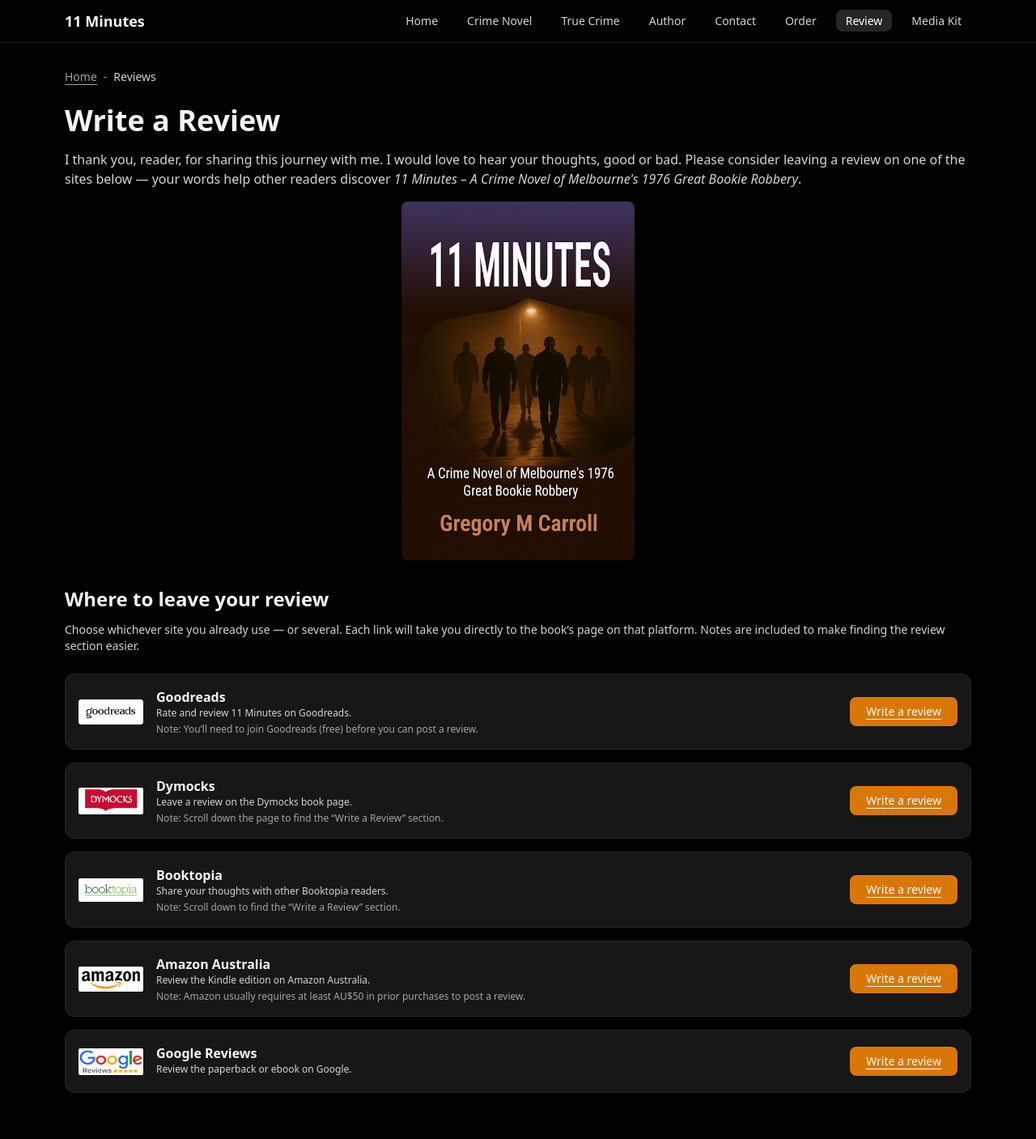
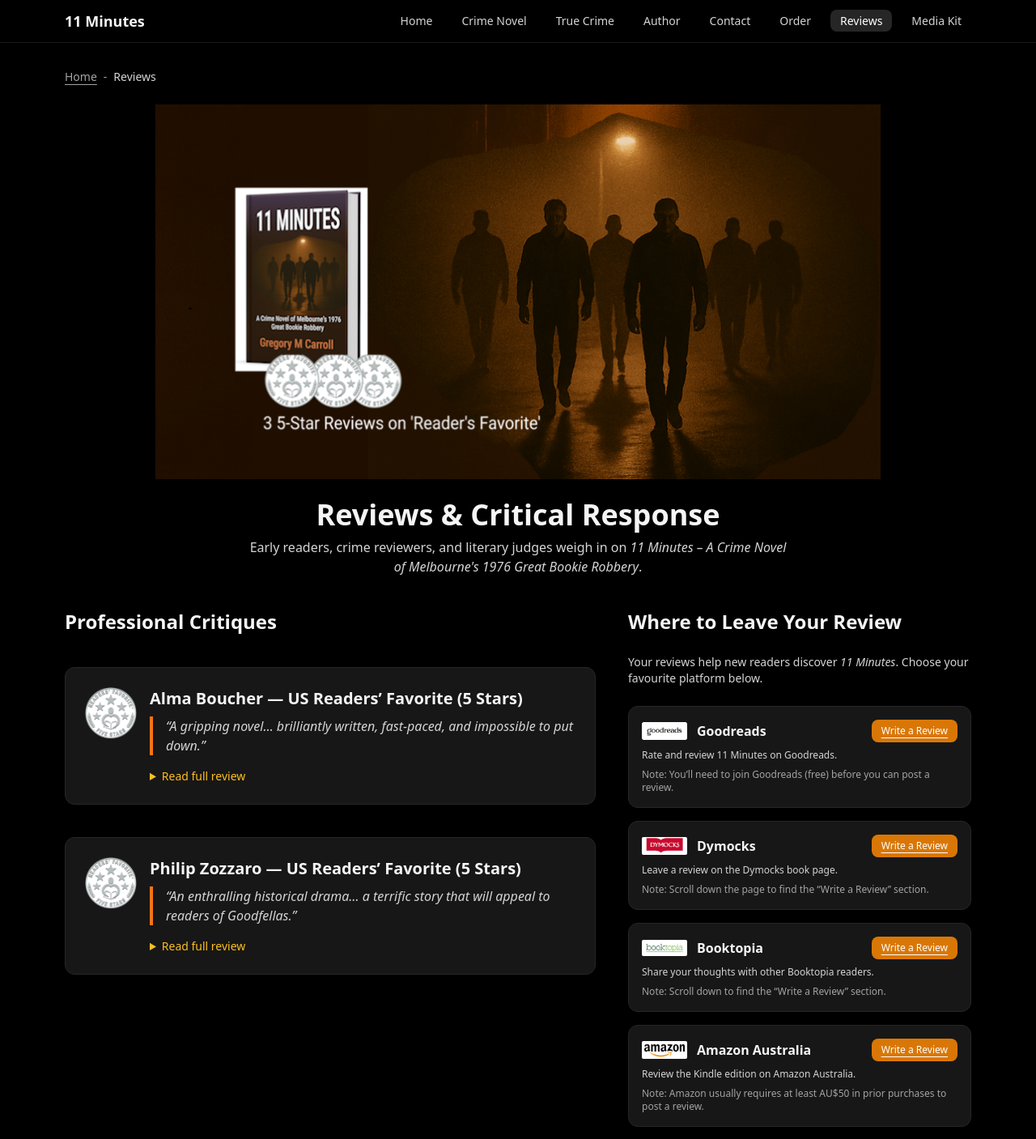
Before and after one commit to gcarroll1/author-site, a Next.js app: page /reviews in a window 1280 px wide. Shown: the top 1407 px of the page at 81% size. Before the commit the page ends 1382 px from the top, so only its background shows below. Built offline with nearby package versions, Linux system fonts and the light colour scheme.

Commit message:
revised Reviews page

```diff
--- a/app/reviews/page.tsx
+++ b/app/reviews/page.tsx
@@ -87,69 +87,193 @@
       />
 
     <article className="prose prose-invert max-w-none">
-        <h1 className="text-4xl font-extrabold text-orange-500 mb-4">
-          Write a Review
-        </h1>
 
-        <p className="text-neutral-300 mb-4">
-          I thank you, reader, for sharing this journey with me. I would love to
-          hear your thoughts, good or bad. Please consider leaving a review on
-          one of the sites below — your words help other readers discover{" "}
-          <em>11 Minutes – A Crime Novel of Melbourne&apos;s 1976 Great Bookie
-          Robbery</em>.
-        </p>
+      {/* HERO TEXT + BANNER */}
+      <div className="text-center mb-10">
 
-        {/* Book cover image */}
-        <div className="not-prose flex justify-center mb-8">
+        <div className="w-full flex justify-center mb-6">
           <img
-            src="/images/11_Minutes_ebook_cover_4w.jpg"
-            alt="11 Minutes A Crime Novel of Melbourne's 1976 Great Bookie Robbery - book cover"
-            className="w-72 h-auto rounded-lg shadow-lg"
+            src="/images/reviews-stars-banner.png"
+            alt="Five star reviews banner for 11 Minutes"
+            className="w-4/5 h-auto mx-auto"
           />
         </div>
 
-        <h2 className="text-2xl font-semibold mb-3">
-          Where to leave your review
-        </h2>
-        <p className="text-neutral-300 mb-6 text-sm">
-          Choose whichever site you already use — or several. Each link will
-          take you directly to the book’s page on that platform. Notes are
-          included to make finding the review section easier.
+        <h1 className="text-4xl font-extrabold text-orange-500 mt-2">
+          Reviews &amp; Critical Response
+        </h1>
+
+        <p className="text-neutral-300 mt-2 max-w-2xl mx-auto">
+          Early readers, crime reviewers, and literary judges weigh in on{" "}
+          <em>11 Minutes – A Crime Novel of Melbourne&apos;s 1976 Great Bookie Robbery</em>.
+        </p>
+      </div>
+
+      {/* TWO COLUMN LAYOUT — 60/40 via 3/2 spans */}
+      <div className="grid grid-cols-1 lg:grid-cols-5 gap-10">
+
+        {/* LEFT COLUMN: PROFESSIONAL REVIEWS (3/5 ~ 60%) */}
+        <section className="lg:col-span-3 space-y-10">
+          <h2 className="text-2xl font-semibold mb-3">Professional Critiques</h2>
+
+          {/* Alma Boucher */}
+          <div className="bg-neutral-900 border border-neutral-800 p-6 rounded-xl">
+            <div className="flex gap-4">
+              <img
+                src="/images/readers-favorite-5star-seal.png"
+                alt="Readers' Favorite Five Star Seal"
+                className="w-16 h-16 flex-shrink-0"
+                loading="lazy"
+              />
+              <div className="flex-1">
+                <h3 className="text-xl font-semibold text-orange-400 mb-2">
+                  Alma Boucher — US Readers’ Favorite (5 Stars)
+                </h3>
+                <blockquote className="italic text-neutral-300 border-l-4 border-orange-500 pl-4 mb-4">
+                  “A gripping novel… brilliantly written, fast-paced, and impossible to put down.”
+                </blockquote>
+
+                <details className="mt-2">
+                  <summary className="cursor-pointer text-sm text-amber-400">
+                    Read full review
+                  </summary>
+                  <p className="text-neutral-300 text-sm mt-3">
+                    Based on the infamous 1976 Great Bookie Robbery, Alma Boucher praises the
+                    novel’s authenticity, vivid character portraits, and immersive pacing. She
+                    highlights the dynamic interplay between the heist, the planning, and the
+                    criminals’ intertwined lives, calling the book “impossible to put down.”
+                  </p>
+                </details>
+              </div>
+            </div>
+          </div>
+
+          {/* Philip Zozzaro */}
+          <div className="bg-neutral-900 border border-neutral-800 p-6 rounded-xl">
+            <div className="flex gap-4">
+              <img
+                src="/images/readers-favorite-5star-seal.png"
+                alt="Readers' Favorite Five Star Seal"
+                className="w-16 h-16 flex-shrink-0"
+                loading="lazy"
+              />
+              <div className="flex-1">
+                <h3 className="text-xl font-semibold text-orange-400 mb-2">
+                  Philip Zozzaro — US Readers’ Favorite (5 Stars)
+                </h3>
+                <blockquote className="italic text-neutral-300 border-l-4 border-orange-500 pl-4 mb-4">
+                  “An enthralling historical drama… a terrific story that will appeal to readers
+                  of Goodfellas.”
+                </blockquote>
+
+                <details className="mt-2">
+                  <summary className="cursor-pointer text-sm text-amber-400">
+                    Read full review
+                  </summary>
+                  <p className="text-neutral-300 text-sm mt-3">
+                    Zozzaro describes <em>11 Minutes</em> as a gripping dramatization of
+                    Melbourne’s criminal underworld, noting the tension, shifting perspectives,
+                    and gritty realism. Calling it “terrific historical drama,” he draws
+                    comparisons to <em>Goodfellas</em> and <em>The Brink’s Heist</em>.
+                  </p>
+                </details>
+              </div>
+            </div>
+          </div>
+
+          {/* Third Readers’ Favorite — placeholder */}
+          <div className="bg-neutral-900 border border-neutral-800 p-6 rounded-xl opacity-80 hidden">
+            <div className="flex gap-4">
+              <img
+                src="/images/readers-favorite-5star-seal.png"
+                alt="Readers' Favorite Five Star Seal"
+                className="w-16 h-16 flex-shrink-0"
+                loading="lazy"
+              />
+              <div className="flex-1">
+                <h3 className="text-xl font-semibold text-orange-400 mb-2">
+                  Third Readers’ Favorite Review — (Coming Soon)
+                </h3>
+                <blockquote className="italic text-neutral-400 border-l-4 border-neutral-600 pl-4">
+                  “Full pull-quote to be added upon receipt of the third critique.”
+                </blockquote>
+              </div>
+            </div>
+          </div>
+
+          {/* John Silvester — The Age */}
+          <div className="bg-neutral-900 border border-neutral-800 p-6 rounded-xl opacity-80 hidden">
+            <div className="flex gap-4">
+              <img
+                src="/images/the-age-logo.png"
+                alt="The Age logo"
+                className="w-20 h-auto flex-shrink-0 object-contain"
+                loading="lazy"
+              />
+              <div className="flex-1">
+                <h3 className="text-xl font-semibold text-orange-400 mb-2">
+                  John Silvester — <em>The Age</em> (Pending Publication)
+                </h3>
+                <blockquote className="italic text-neutral-400 border-l-4 border-neutral-600 pl-4">
+                  “Quote from Silvester’s column to be added following publication.”
+                </blockquote>
+              </div>
+            </div>
+          </div>
+
+        </section>
+
+        {/* RIGHT COLUMN — WRITE A REVIEW (2/5 ~ 40%) */}
+        <section className="lg:col-span-2 space-y-6">
+          <h2 className="text-2xl font-semibold mb-3">Where to Leave Your Review</h2>
+          <p className="text-neutral-300 text-sm mb-4">
+            Your reviews help new readers discover <em>11 Minutes</em>. Choose your favourite
+            platform below.
           </p>
 
           <div className="space-y-4">
             {REVIEW_SITES.map((site) => (
               <div
                 key={site.name}
-              className="not-prose flex items-center gap-4 bg-neutral-900 border border-neutral-800 rounded-xl p-4"
+                className="not-prose bg-neutral-900 border border-neutral-800 rounded-xl p-4 space-y-2"
               >
-              {/* Optional logo – safe to remove the img if you don't have the file yet */}
+
+                {/* LINE 1: Logo + Name + Button (right aligned) */}
+                <div className="flex items-center justify-between">
+                  <div className="flex items-center gap-3">
                     <img
                       src={site.logoSrc}
                       alt={site.logoAlt}
-                className="w-20 h-auto rounded-sm hidden sm:block"
+                      className="w-14 h-auto rounded-sm"
                       loading="lazy"
                     />
-              <div className="flex-1">
-                <h3 className="font-semibold text-base">{site.name}</h3>
-                <p className="text-xs text-neutral-300">
-                  {site.description}
-                </p>
-                <p className="text-xs text-neutral-400 mt-1">{site.note}</p>
+                    <h3 className="font-semibold text-sm sm:text-base">{site.name}</h3>
                   </div>
+
                   <Link
                     href={site.href}
                     target="_blank"
                     rel="noopener noreferrer"
                     prefetch={false}
-                className="inline-block bg-amber-600 hover:bg-amber-700 !text-white hover:!text-white px-5 py-2 rounded-lg font-medium transition text-xs sm:text-sm"
+                    className="inline-block bg-amber-600 hover:bg-amber-700 !text-white px-3 py-1.5 rounded-lg font-medium transition text-xs"
                   >
-                Write a review
+                    Write a Review
                   </Link>
+                </div>
+
+                {/* LINE 2: Description + optional note */}
+                <p className="text-xs text-neutral-300">{site.description}</p>
+                {site.note && (
+                  <p className="text-xs text-neutral-400">{site.note}</p>
+                )}
               </div>
             ))}
           </div>
+        </section>
+
+      </div>
     </article>
+
     </>
   );
 }
--- a/components/SiteNav.tsx
+++ b/components/SiteNav.tsx
@@ -10,7 +10,7 @@
   { href: "/about", label: "Author" },
   { href: "/contact", label: "Contact" },
   { href: "/order", label: "Order" },
-  { href: "/reviews", label: "Review" },
+  { href: "/reviews", label: "Reviews" },
   { href: "/media-kit", label: "Media Kit" },
 ];
 
```
Also changed, not shown: public/images/readers-favorite-5star-seal.png (added), public/images/reviews-stars-banner.png (added). Lines whose indentation alone changed are shown as unchanged.
